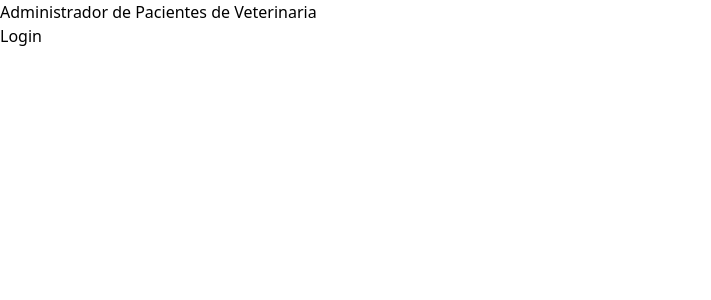
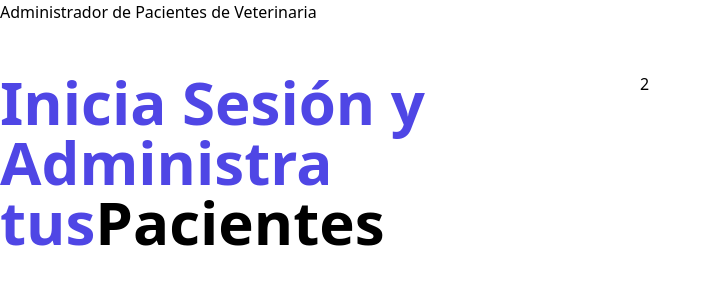
Before and after one commit to Tomas-Garnero/APV-MERN-FullStack-PROYECT, a React (Vite) app in the folder Frontend/: page / in a window 1280 px wide. Shown: the top 300 px of the page, without its empty margins (0-711 px from the left). Built offline with nearby package versions, Linux system fonts and the light colour scheme.

Commit message:
First Styles with the Login

```diff
--- a/Frontend/src/layout/AuthLayout.jsx
+++ b/Frontend/src/layout/AuthLayout.jsx
@@ -5,7 +5,9 @@
         <>
             <h1>Administrador de Pacientes de Veterinaria</h1>
 
-            <Outlet />
+            <main className="container mx-auto md:grid md:grid-cols-2 mt-12">
+                <Outlet />
+            </main>
         </>
     )
 }
--- a/Frontend/src/paginas/Login.jsx
+++ b/Frontend/src/paginas/Login.jsx
@@ -2,7 +2,15 @@
 const Login = () => {
     return (
         <>
-            <h2>Login</h2>
+            <div>
+                <h1 className="text-indigo-600 font-black text-6xl">
+                    Inicia Sesión y Administra tus
+                    <span className="text-black">Pacientes</span>
+                </h1>
+            </div>
+            <div>
+                2
+            </div>
         </>
     )
 }
```
